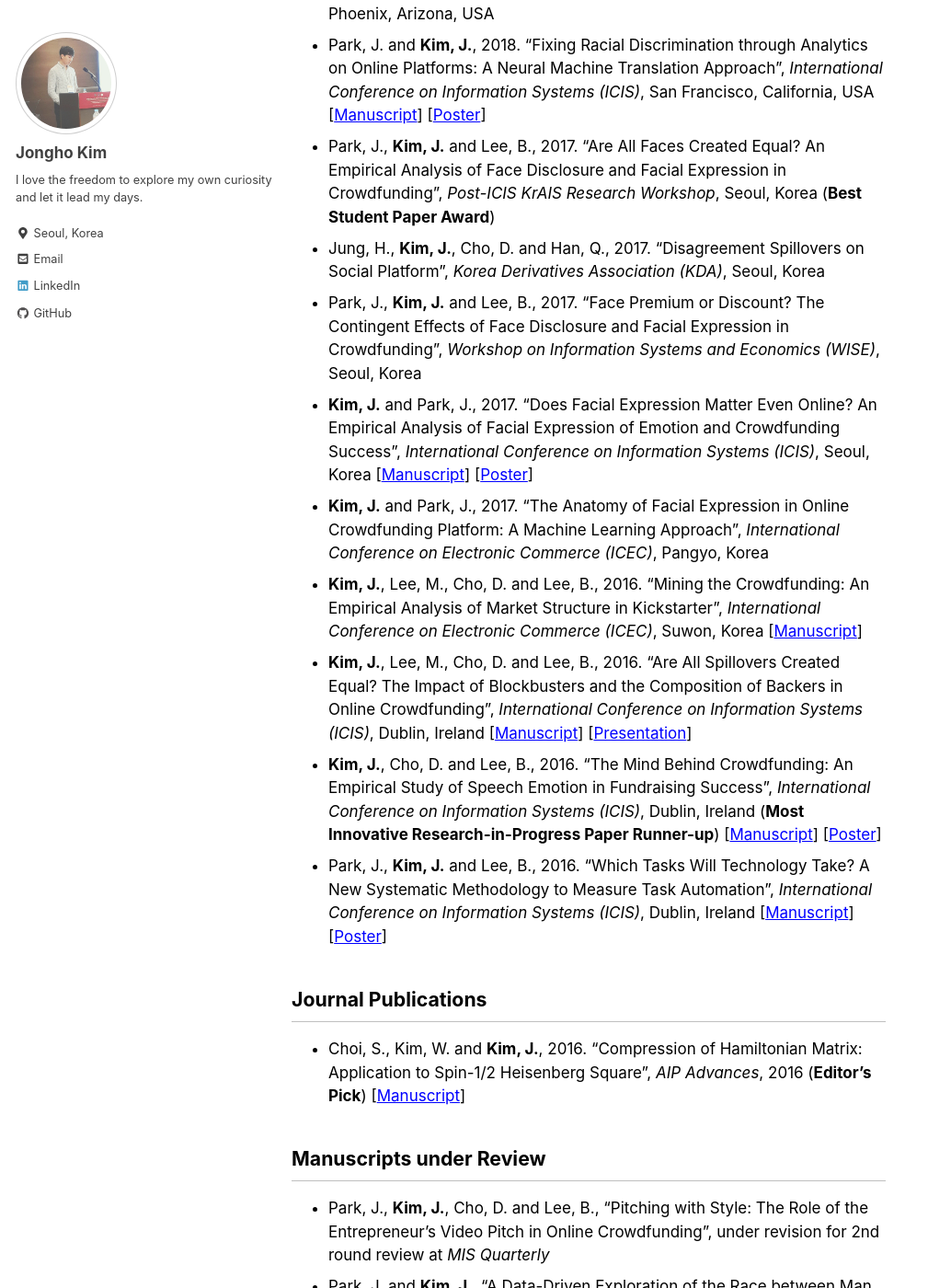
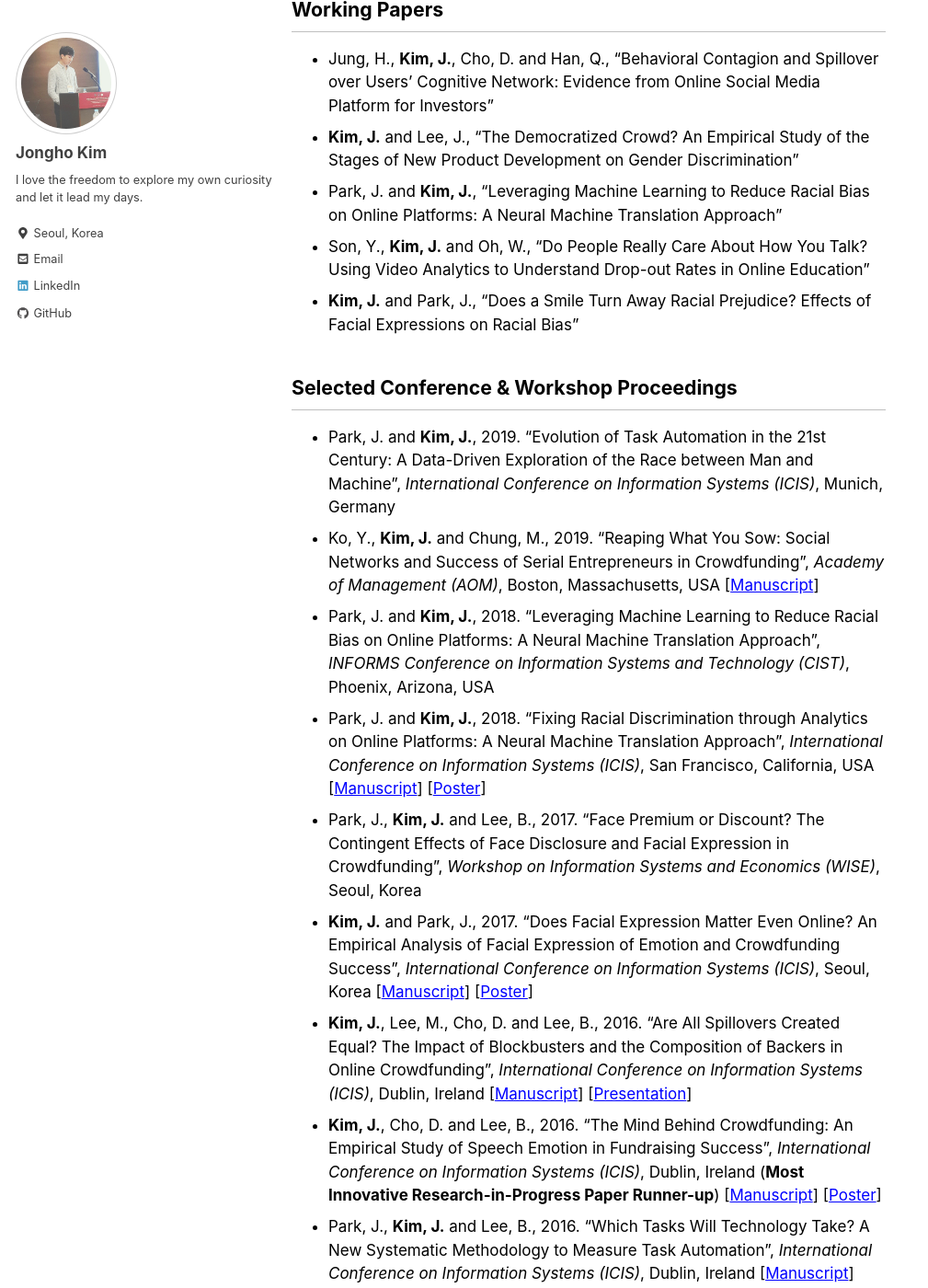
Before and after one commit to jonghkim/jonghkim.github.io, a Jekyll site: the page built from _pages/research.md, in a window 1280 px wide and 1400 px high, scrolled down 602 px. Shown: the whole window at 92% size, without its empty margins (0-1009 px from the left). Built offline with Jekyll 4.4.1, drawn with Linux system fonts in a browser that asks for light colours; nearby versions of some CDN libraries; part of the change alters nothing that is shown; some of the changed text lies outside the part shown.

Commit message:
research updated

```diff
--- a/_pages/research.md
+++ b/_pages/research.md
@@ -3,24 +3,8 @@ layout: single
 permalink: /research/
 title: "Research"
 author_profile: true
-last_modified_at: 2018-09-10
+last_modified_at: 2021-03-28
 ---
-## Conference & Workshop Proceedings
-- Park, J. and **Kim, J.**, 2019. "Evolution of Task Automation in the 21st Century: A Data-Driven Exploration of the Race between Man and Machine", *International Conference on Information Systems (ICIS)*, Munich, Germany
-- Ko, Y., **Kim, J.** and Chung, M., 2019. “Reaping What You Sow: Social Networks and Success of Serial Entrepreneurs in Crowdfunding”, *Academy of Management (AOM)*, Boston, Massachusetts, USA [[Manuscript](https://journals.aom.org/doi/abs/10.5465/AMBPP.2019.18931abstract)]
-- **Kim, J.** and Lee, J., 2018. “An Empirical Study of the Stages of New Product Development on Gender Difference”, *The Korea Academic Society of Industrial Organization (KASIO)*, Seoul, Korea
-- Park, J. and **Kim, J.**, 2018. "Leveraging Machine Learning to Reduce Racial Bias on Online Platforms: A Neural Machine Translation Approach", *INFORMS Conference on Information Systems and Technology (CIST)*, Phoenix, Arizona, USA
-- Park, J. and **Kim, J.**, 2018. "Fixing Racial Discrimination through Analytics on Online Platforms: A Neural Machine Translation Approach", *International Conference on Information Systems (ICIS)*, San Francisco, California, USA [[Manuscript](https://aisel.aisnet.org/cgi/viewcontent.cgi?article=1256&context=icis2018)] [[Poster](https://drive.google.com/open?id=1hKQbIkO8II30NEIsZD_a2O-scyCUop_X)]
-- Park, J., **Kim, J.** and Lee, B., 2017. "Are All Faces Created Equal? An Empirical Analysis of Face Disclosure and Facial Expression in Crowdfunding", *Post-ICIS KrAIS Research Workshop*, Seoul, Korea (**Best Student Paper Award**)
-- Jung, H., **Kim, J.**, Cho, D. and Han, Q., 2017. "Disagreement Spillovers on Social Platform", *Korea Derivatives Association (KDA)*, Seoul, Korea
-- Park, J., **Kim, J.** and Lee, B., 2017. "Face Premium or Discount? The Contingent Effects of Face Disclosure and Facial Expression in Crowdfunding", *Workshop on Information Systems and Economics (WISE)*, Seoul, Korea
-- **Kim, J.** and Park, J., 2017. "Does Facial Expression Matter Even Online? An Empirical Analysis of Facial Expression of Emotion and Crowdfunding Success", *International Conference on Information Systems (ICIS)*, Seoul, Korea [[Manuscript](http://bit.ly/2uznOAR)] [[Poster](http://bit.ly/2O1fz8J)]
-- **Kim, J.** and Park, J., 2017. "The Anatomy of Facial Expression in Online Crowdfunding Platform: A Machine Learning Approach", *International Conference on Electronic Commerce (ICEC)*, Pangyo, Korea
-- **Kim, J.**, Lee, M., Cho, D. and Lee, B., 2016. “Mining the Crowdfunding: An Empirical Analysis of Market Structure in Kickstarter”, *International Conference on Electronic Commerce (ICEC)*, Suwon, Korea [[Manuscript](http://bit.ly/2JAE49E)]
-- **Kim, J.**, Lee, M., Cho, D. and Lee, B., 2016. “Are All Spillovers Created Equal? The Impact of Blockbusters and the Composition of Backers in Online Crowdfunding”, *International Conference on Information Systems (ICIS)*, Dublin, Ireland [[Manuscript](http://bit.ly/2L5x3TI)] [[Presentation](http://bit.ly/2LrBJ2p)]
-- **Kim, J.**, Cho, D. and Lee, B., 2016. “The Mind Behind Crowdfunding: An Empirical Study of Speech Emotion in Fundraising Success”, *International Conference on Information Systems (ICIS)*, Dublin, Ireland (**Most Innovative Research-in-Progress Paper Runner-up**) [[Manuscript](http://bit.ly/2JBcDw7)] [[Poster](http://bit.ly/2uMtwyH)]
-- Park, J., **Kim, J.** and Lee, B., 2016. "Which Tasks Will Technology Take? A New Systematic Methodology to Measure Task Automation", *International Conference on Information Systems (ICIS)*, Dublin, Ireland [[Manuscript](http://bit.ly/2uNnTQT)] [[Poster](http://bit.ly/2NtXj6S)]
-
 ## Journal Publications
 - Choi, S., Kim, W. and **Kim, J.**, 2016. “Compression of Hamiltonian Matrix: Application to Spin-1/2 Heisenberg Square”, *AIP Advances*, 2016 (**Editor’s Pick**) [[Manuscript](https://aip.scitation.org/doi/pdf/10.1063/1.4963834?class=pdf)]
 
@@ -34,3 +18,21 @@ last_modified_at: 2018-09-10
 - Park, J. and **Kim, J.**, "Leveraging Machine Learning to Reduce Racial Bias on Online Platforms: A Neural Machine Translation Approach"
 - Son, Y., **Kim, J.** and Oh, W., “Do People Really Care About How You Talk? Using Video Analytics to Understand Drop-out Rates in Online Education”
 - **Kim, J.** and Park, J., “Does a Smile Turn Away Racial Prejudice? Effects of Facial Expressions on Racial Bias”
+
+## Selected Conference & Workshop Proceedings
+- Park, J. and **Kim, J.**, 2019. "Evolution of Task Automation in the 21st Century: A Data-Driven Exploration of the Race between Man and Machine", *International Conference on Information Systems (ICIS)*, Munich, Germany
+- Ko, Y., **Kim, J.** and Chung, M., 2019. “Reaping What You Sow: Social Networks and Success of Serial Entrepreneurs in Crowdfunding”, *Academy of Management (AOM)*, Boston, Massachusetts, USA [[Manuscript](https://journals.aom.org/doi/abs/10.5465/AMBPP.2019.18931abstract)]
+- Park, J. and **Kim, J.**, 2018. "Leveraging Machine Learning to Reduce Racial Bias on Online Platforms: A Neural Machine Translation Approach", *INFORMS Conference on Information Systems and Technology (CIST)*, Phoenix, Arizona, USA
+- Park, J. and **Kim, J.**, 2018. "Fixing Racial Discrimination through Analytics on Online Platforms: A Neural Machine Translation Approach", *International Conference on Information Systems (ICIS)*, San Francisco, California, USA [[Manuscript](https://aisel.aisnet.org/cgi/viewcontent.cgi?article=1256&context=icis2018)] [[Poster](https://drive.google.com/open?id=1hKQbIkO8II30NEIsZD_a2O-scyCUop_X)]
+- Park, J., **Kim, J.** and Lee, B., 2017. "Face Premium or Discount? The Contingent Effects of Face Disclosure and Facial Expression in Crowdfunding", *Workshop on Information Systems and Economics (WISE)*, Seoul, Korea
+- **Kim, J.** and Park, J., 2017. "Does Facial Expression Matter Even Online? An Empirical Analysis of Facial Expression of Emotion and Crowdfunding Success", *International Conference on Information Systems (ICIS)*, Seoul, Korea [[Manuscript](http://bit.ly/2uznOAR)] [[Poster](http://bit.ly/2O1fz8J)]
+- **Kim, J.**, Lee, M., Cho, D. and Lee, B., 2016. “Are All Spillovers Created Equal? The Impact of Blockbusters and the Composition of Backers in Online Crowdfunding”, *International Conference on Information Systems (ICIS)*, Dublin, Ireland [[Manuscript](http://bit.ly/2L5x3TI)] [[Presentation](http://bit.ly/2LrBJ2p)]
+- **Kim, J.**, Cho, D. and Lee, B., 2016. “The Mind Behind Crowdfunding: An Empirical Study of Speech Emotion in Fundraising Success”, *International Conference on Information Systems (ICIS)*, Dublin, Ireland (**Most Innovative Research-in-Progress Paper Runner-up**) [[Manuscript](http://bit.ly/2JBcDw7)] [[Poster](http://bit.ly/2uMtwyH)]
+- Park, J., **Kim, J.** and Lee, B., 2016. "Which Tasks Will Technology Take? A New Systematic Methodology to Measure Task Automation", *International Conference on Information Systems (ICIS)*, Dublin, Ireland [[Manuscript](http://bit.ly/2uNnTQT)] [[Poster](http://bit.ly/2NtXj6S)]
+
+## Other Conference & Workshop Proceedings
+- Park, J., **Kim, J.** and Lee, B., 2017. "Are All Faces Created Equal? An Empirical Analysis of Face Disclosure and Facial Expression in Crowdfunding", *Post-ICIS KrAIS Research Workshop*, Seoul, Korea (**Best Student Paper Award**)
+- **Kim, J.** and Park, J., 2017. "The Anatomy of Facial Expression in Online Crowdfunding Platform: A Machine Learning Approach", *International Conference on Electronic Commerce (ICEC)*, Pangyo, Korea
+- **Kim, J.**, Lee, M., Cho, D. and Lee, B., 2016. “Mining the Crowdfunding: An Empirical Analysis of Market Structure in Kickstarter”, *International Conference on Electronic Commerce (ICEC)*, Suwon, Korea [[Manuscript](http://bit.ly/2JAE49E)]
+- Jung, H., **Kim, J.**, Cho, D. and Han, Q., 2017. "Disagreement Spillovers on Social Platform", *Korea Derivatives Association (KDA)*, Seoul, Korea
+- **Kim, J.** and Lee, J., 2018. “An Empirical Study of the Stages of New Product Development on Gender Difference”, *The Korea Academic Society of Industrial Organization (KASIO)*, Seoul, Korea
```
